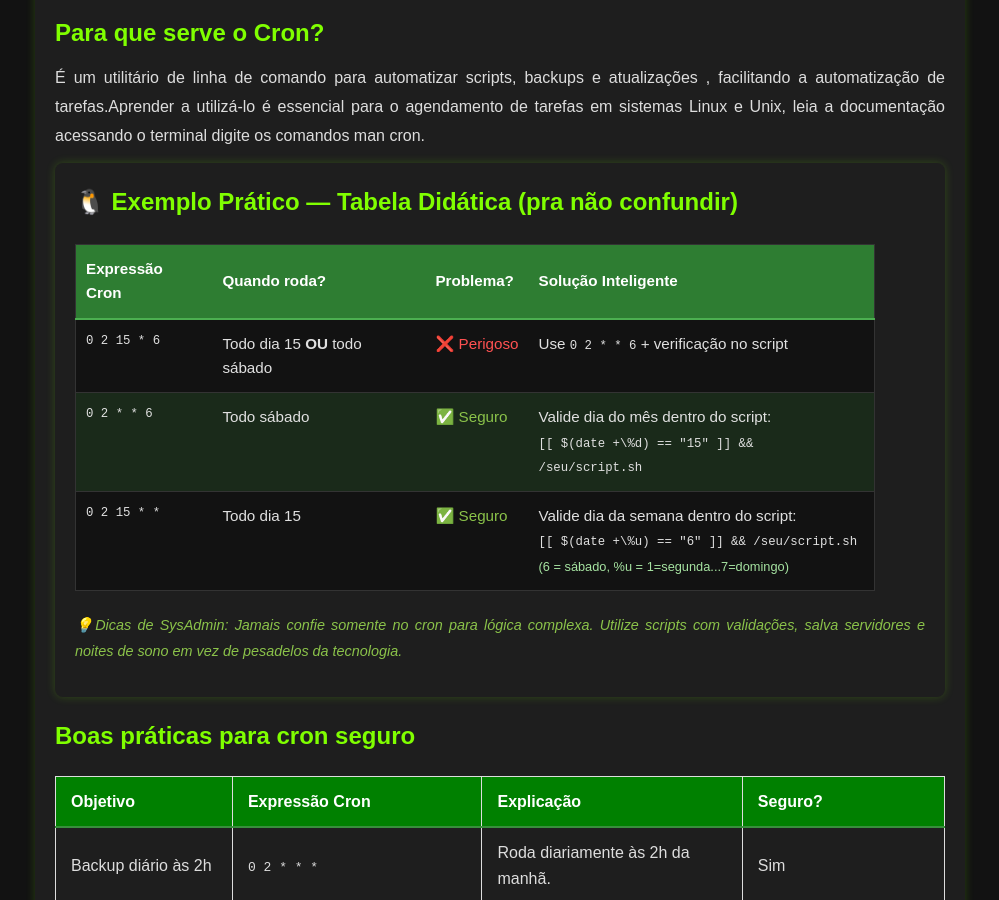
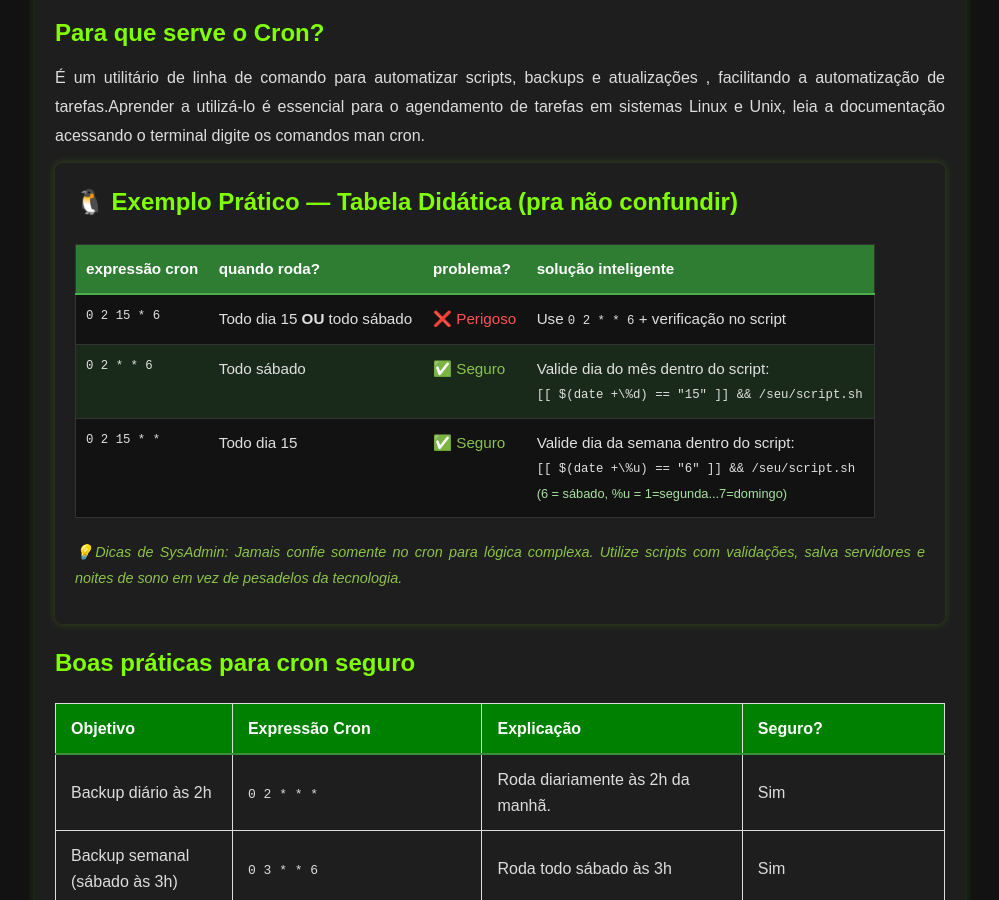
Before and after one commit to Piolinux/piolinux-site, a Jekyll site: the page built from _pages/tools/cron-generator.html, in a window 1280 px wide and 900 px high, scrolled down 1727 px. Shown: the whole window, without its empty margins (140-1139 px from the left). Built offline with Jekyll 4.4.1, drawn with Linux system fonts in a browser that asks for light colours.

Commit message:
Update cron-generator.html

```diff
--- a/_pages/tools/cron-generator.html
+++ b/_pages/tools/cron-generator.html
@@ -130,10 +130,10 @@ tags: [cron, linux, sysadmin, automacao, devops, servidores]
   <table style="border-collapse: collapse; width: 100%; max-width: 800px; margin: 1.5em 0; font-size: 0.95em; background: #121212; color: #e0e0e0; border: 1px solid #333;">
     <thead>
       <tr style="background-color: #2e7d32; color: #fff;">
-        <th style="padding: 12px 10px; text-align: left; border-bottom: 2px solid #4caf50;">Expressão Cron</th>
-        <th style="padding: 12px 10px; text-align: left; border-bottom: 2px solid #4caf50;">Quando roda?</th>
-        <th style="padding: 12px 10px; text-align: left; border-bottom: 2px solid #4caf50;">Problema?</th>
-        <th style="padding: 12px 10px; text-align: left; border-bottom: 2px solid #4caf50;">Solução Inteligente</th>
+        <th style="padding: 12px 10px; text-align: left; border-bottom: 2px solid #4caf50;">expressão cron</th>
+        <th style="padding: 12px 10px; text-align: left; border-bottom: 2px solid #4caf50;">quando roda?</th>
+        <th style="padding: 12px 10px; text-align: left; border-bottom: 2px solid #4caf50;">problema?</th>
+        <th style="padding: 12px 10px; text-align: left; border-bottom: 2px solid #4caf50;">solução inteligente</th>
       </tr>
     </thead>
     <tbody>
```
